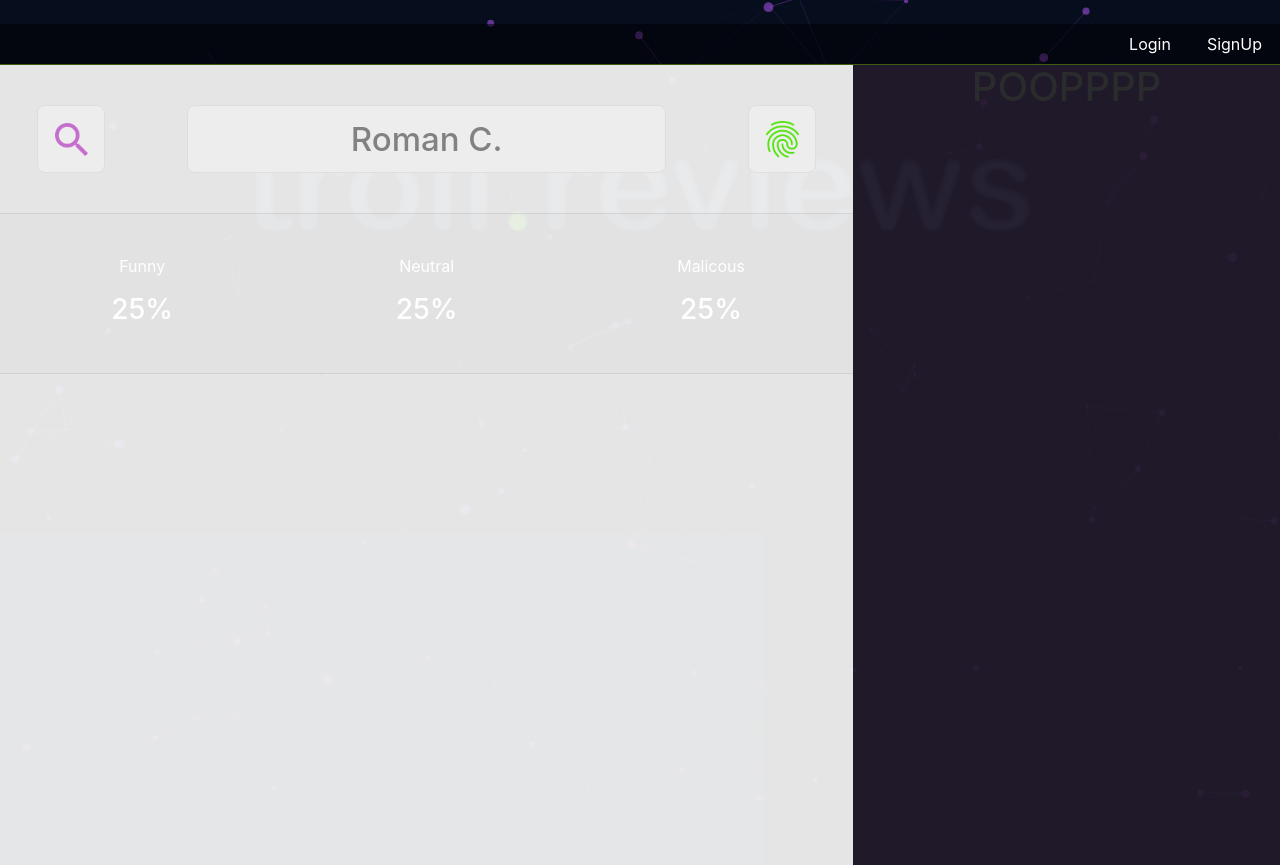
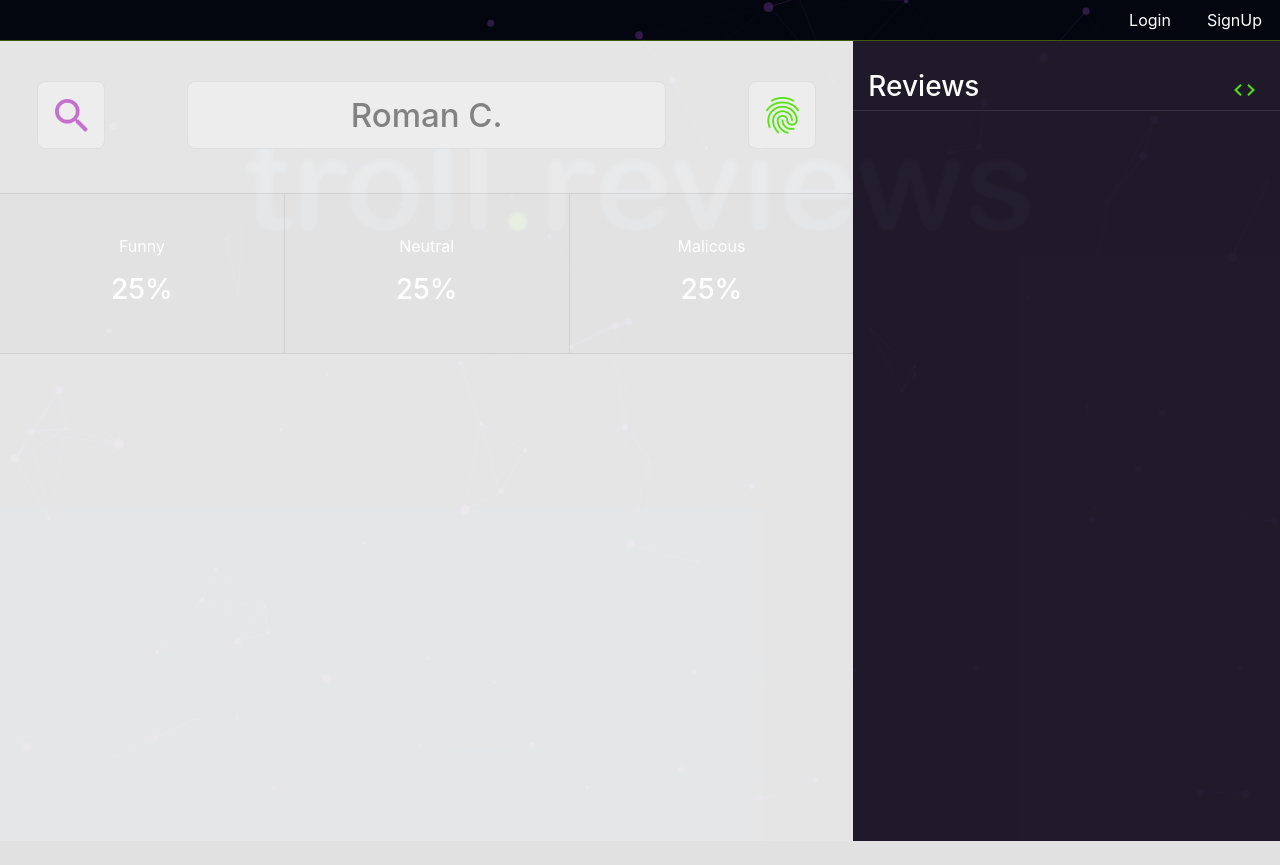
Before and after one commit to dhurley94/cantkeepatrolldown, a PHP site: page / in a window 1280 px wide. After the commit the page ends 841 px from the top, so only its background shows below. Run offline with PHP 8.4, Linux system fonts and the light colour scheme; data that the repository does not hold is empty; some libraries are stand-ins or nearby versions.

Commit message:
Reviews header added

```diff
--- a/assets/css/profile.css
+++ b/assets/css/profile.css
@@ -12,6 +12,34 @@
 .right-screen {
     height: 100vh;
     overflow: auto;
+}
+
+.right-header {
+    padding-top: 30px;
+    border-bottom-style: solid;
+    border-bottom-width: 1px;
+    border-bottom-color: rgba(255, 255, 255, 0.1);
+}
+
+.right-header-obj {
+    position: relative;
+}
+
+#right-header-left {
+    text-align: left;
+    margin-left: 0;
+    padding: 0;
+}
+
+#right-header-right {
+    background: none;
+    border: none;
+    height: 100%;
+    width: 100%;
+    background-image: url("../images/review_filter.png");
+    background-size: 50%;
+    background-repeat: no-repeat;
+    background-position: center;
 }
 
 .profile-action-butt {
@@ -54,8 +82,6 @@
     border-bottom-style: solid;
     border-bottom-width: 0.5px;
     border-bottom-color: rgba(53, 53, 53, 0.1);
-}
-
 }
 
 #perc-nuetral {
--- a/index.php
+++ b/index.html
@@ -132,7 +132,7 @@ include('ip_track.php');
                 <!-- Troll Profile Div START -->
                 <div class="container-fluid troll-profile-div">
 
-                    <!-- Row that will contain the two -->
+                    <!-- Row that will contain the two sections -->
                     <div class="row">
                         <div class="col-md-8 col-xs-12 left-screen text-center" style="background-color: rgba(244, 244, 244, 0.94)">
                             <div class="row left-header" style="padding-top: 40px; padding-bottom: 40px;">
@@ -187,8 +187,15 @@ include('ip_track.php');
                                 </div>
                             </div>
                         </div>
-                        <div class="col-md-4 col-xs-12 right-screen text-center" style="background-color: rgba(35, 27, 44, 0.9)">
-                            <h1>POOPPPP</h1>
+                        <div class="col-md-4 col-xs-12 right-screen text-center" style="background-color: rgba(35, 27, 44, 0.94)">
+                            <div class="row right-header">
+                                <div class="col-10 right-header-obj">
+                                    <h3 id="right-header-left" style="color: white;">Reviews</h3>
+                                </div>
+                                <div class="col-2 right-header-obj">
+                                    <button id="right-header-right"></button>
+                                </div>
+                            </div>
                         </div>
                     </div>
                     <!-- Troll Profile Div END -->
```
Also changed, not shown: assets/images/review_filter.png (added).
